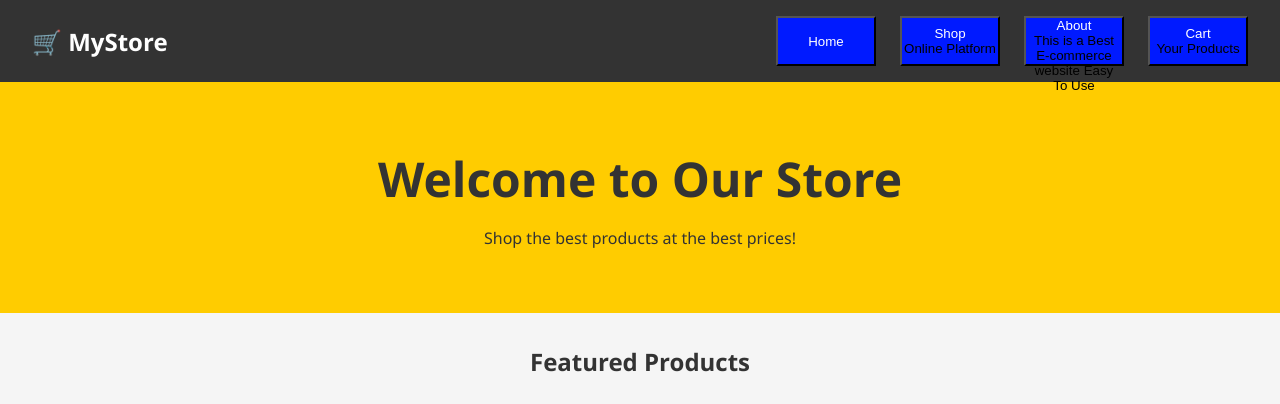
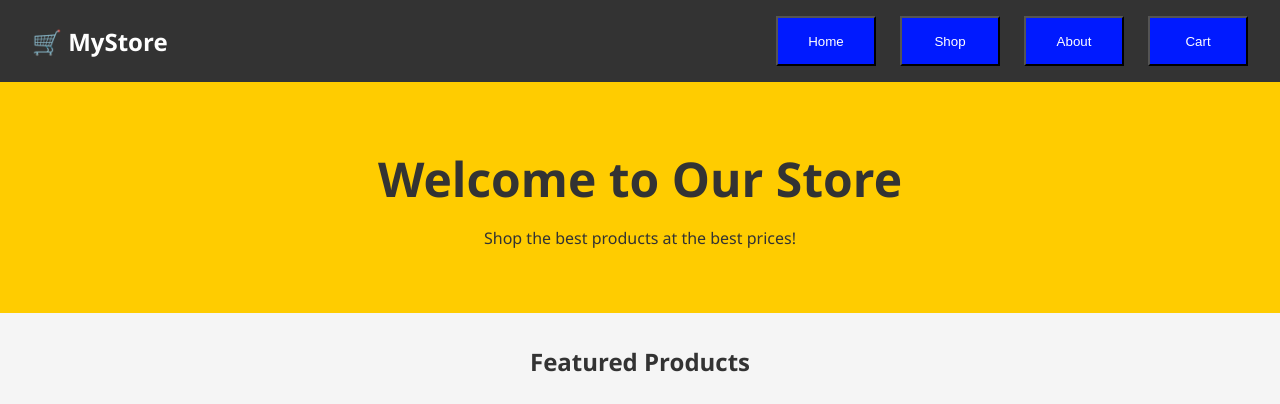
Before and after one commit to bellamkondaabhishek/-webproject, a plain HTML site: page e-commmerce website/e-commerce/index.html in a window 1280 px wide. Shown: the top 404 px of the page. Drawn offline with Linux system fonts and the light colour scheme.

Commit message:
Update index.html

```diff
--- a/e-commmerce website/e-commerce/index.html
+++ b/e-commmerce website/e-commerce/index.html
@@ -17,15 +17,14 @@
         </button>
         <button>
         <li><a href="#">Shop</a></li>
-        <p> Online Platform</p>
+
         </button>
         <button>
         <li><a href="#">About</a></li>
-        <p> This is a Best E-commerce website Easy To Use  </p>
         </button>
         <button>
         <li><a href="#">Cart</a></li>
-        <p> Your Products</p>
+
         </button>
       </ul>
     </nav>
```
